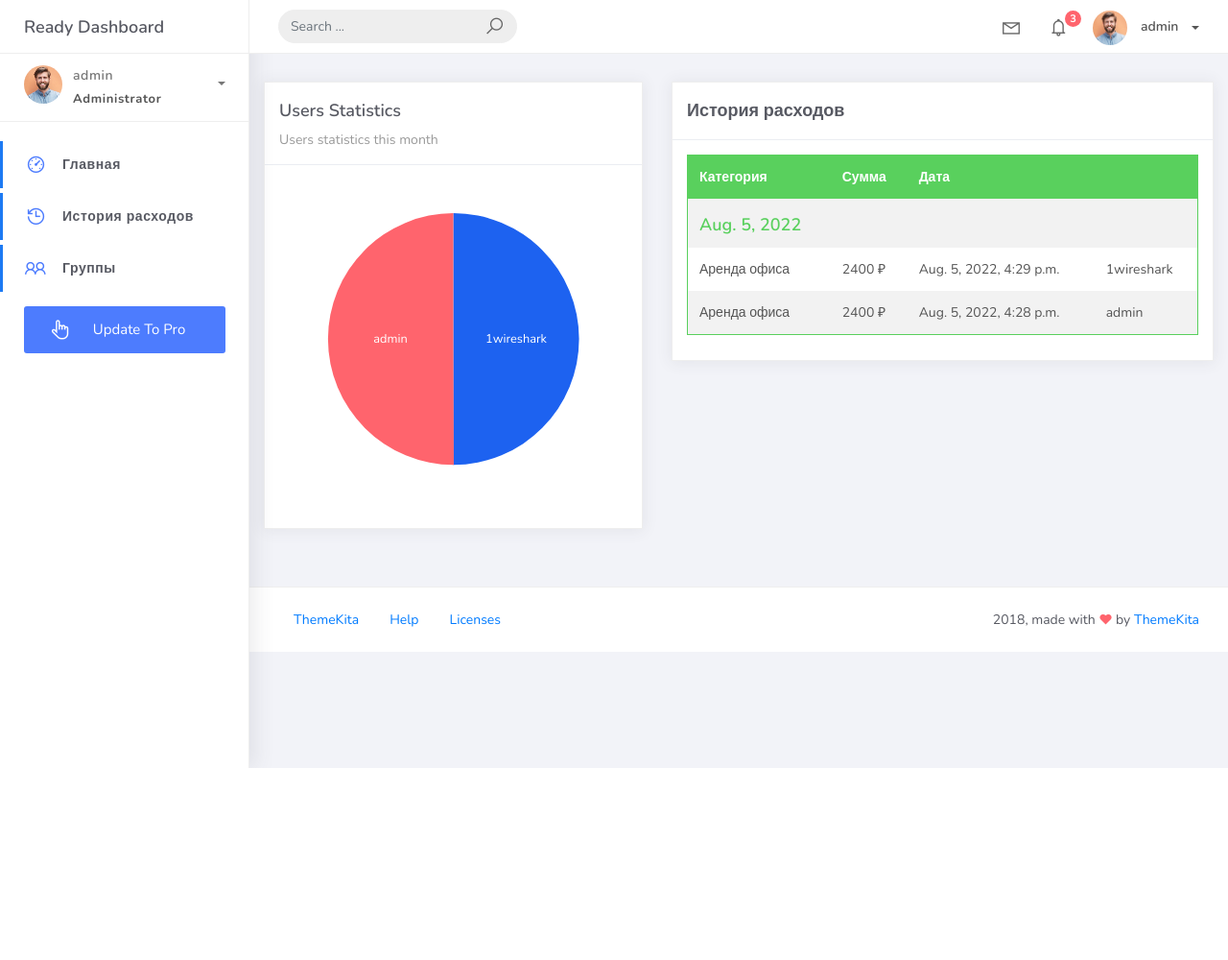
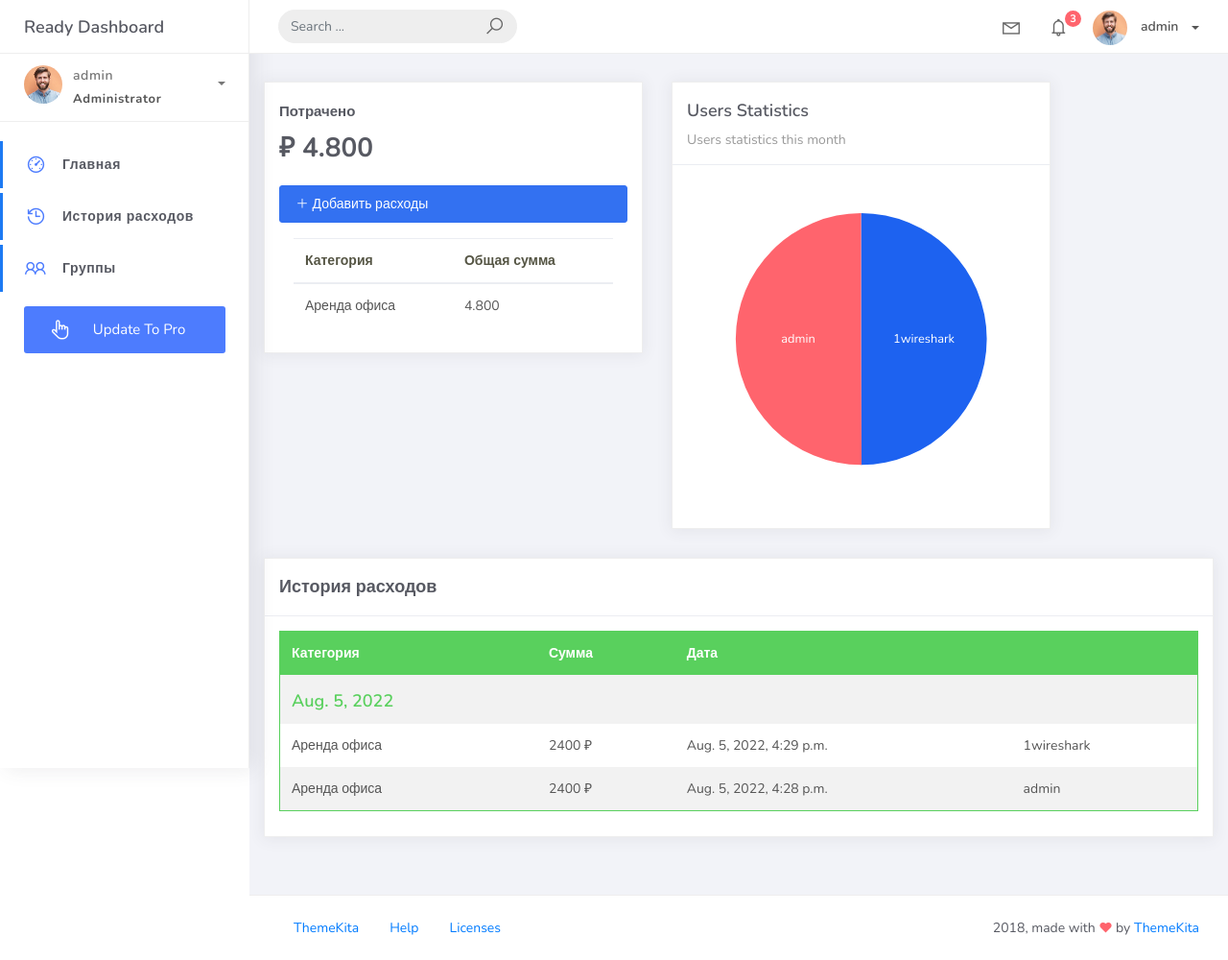
Before and after one commit to 1996p/budget_planner, a Django app: page /cost_accounting/groups/1/ in a window 1280 px wide. Shown: the whole page at 96% size. Before the commit the page ends 800 px from the top, so only its background shows below. Run offline with Django 4.2, Linux system fonts and the light colour scheme; a user stored in the database is signed in; data comes from the database, SQL or seed files in the repository; both versions use the stored data as it was after the commit; some libraries are stand-ins or nearby versions.

Commit message:
added placeholders into forms, able to see common amount of category

```diff
--- a/cost_accounting/services.py
+++ b/cost_accounting/services.py
@@ -28,7 +28,8 @@ def index_page_logic(request: HttpRequest) -> dict:
         'add_spending_form': add_spending_form,
         'category_titles': category_amount.keys(),
         'category_amounts': category_amount.values(),
-        'joined_groups': joined_groups
+        'joined_groups': joined_groups,
+        'category_amount': category_amount.items()
     }
 
     return context
@@ -107,10 +108,12 @@ def display_certain_user_group(request: HttpRequest, pk: int) -> dict:
     group = Group.objects.get(pk=pk)
     spendings = Spending.objects.filter(category__group=group).order_by('-creation_date')
     spendings_per_day = defaultdict(list)
+    common_category_amount = defaultdict(int)
 
     for spending in spendings:
         payers[spending.payer.username] += spending.amount
         spendings_per_day[spending.creation_date.date()].append(spending)
+        common_category_amount[spending.category.title] += spending.amount
 
     context = {
         'payers_name': payers.keys(),
@@ -118,5 +121,7 @@ def display_certain_user_group(request: HttpRequest, pk: int) -> dict:
         'spendings_per_day': spendings_per_day.items(),
         'today': datetime.datetime.today().date(),
         'yesterday': datetime.datetime.today().date() - datetime.timedelta(1),
+        'amount': spendings.aggregate(Sum('amount')).get('amount__sum'),
+        'category_amount': common_category_amount.items()
     }
     return context
--- a/templates/certain-group.html
+++ b/templates/certain-group.html
@@ -3,6 +3,37 @@
 {% block content %}
     <div class="content">
         <div class="row">
+            <div class="col-md-5">
+                <div class="card">
+                    <div class="card-body">
+                        <p class="fw-bold mt-1">Потрачено</p>
+                        <h4><b>₽ <span class="spending-amount">{{ amount }}</span></b></h4>
+                        <a href="{% url 'index' %}#id_amount" class="btn btn-primary btn-full text-left mt-3 mb-3"><i class="la la-plus"></i> Добавить расходы</a>
+                        <div class="col-md-12">
+                            <table class="table table-hover ">
+                                <thead>
+                                    <tr>
+                                        <th scope="col">Категория</th>
+                                        <th scope="col">Общая сумма</th>
+                                    </tr>
+                                </thead>
+                                <tbody>
+                                    {% for category_properties in category_amount %}
+                                        <tr>
+                                            {% for property in category_properties %}
+                                                <td class="spending-amount">
+                                                    {{ property }}
+                                                </td>
+                                            {% endfor %}
+                                        </tr>
+                                    {% endfor %}
+                                </tbody>
+                            </table>
+                        </div>
+                    </div>
+                </div>
+
+            </div>
             <div class="col-md-5">
                 <div class="card">
                     <div class="card-header">
@@ -25,7 +56,9 @@
                     </div>
                 </div>
             </div>
-            <div class="col-md-7">
+        </div>
+        <div class="row">
+            <div class="col-md-12">
                 <div class="card">
                     <div class="card-header ">
                         <h4 class="card-title">История расходов</h4>
```
Also changed, not shown: cost_accounting/forms.py (+6 -5 lines), templates/spendings.html (+26 -1 lines), db.sqlite3.
